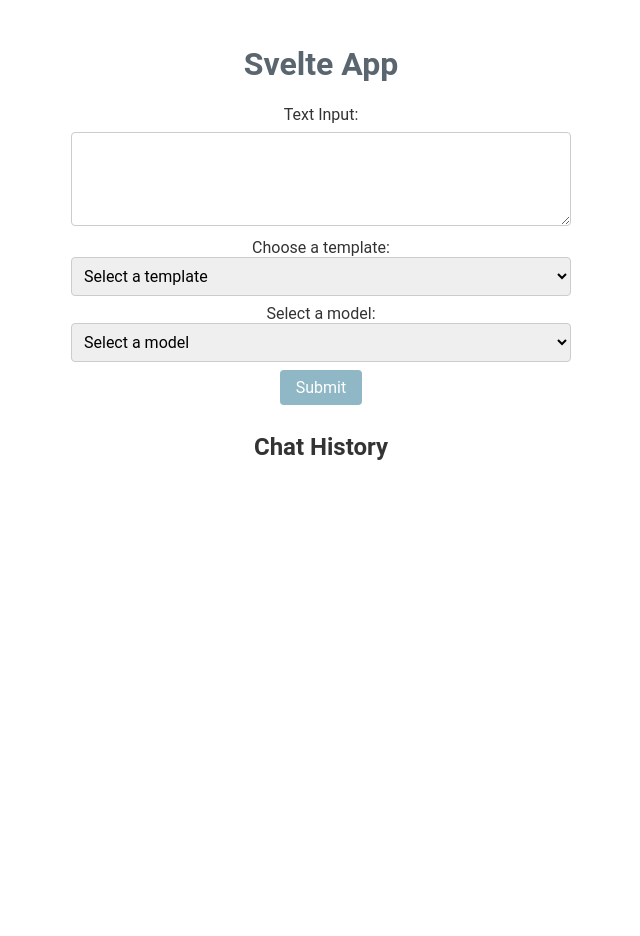
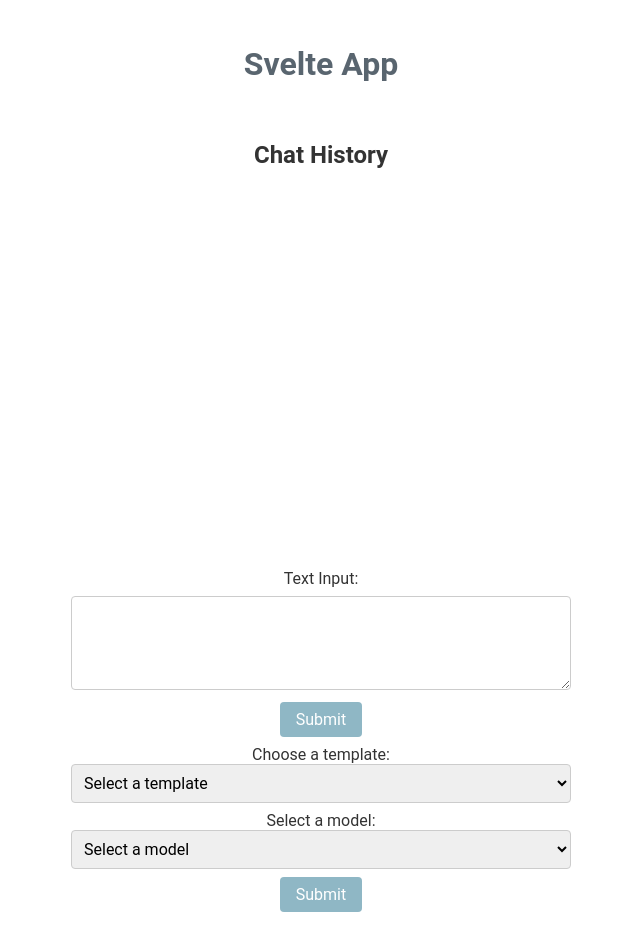
Before and after one commit to sekaki22/LM-playground, a Svelte app in the folder src/front/: page / in a window 1280 px wide. Shown: the whole page, without its empty margins (319-959 px from the left). Before the commit the page ends 800 px from the top, so only its background shows below. Built offline with nearby package versions, Linux system fonts and the light colour scheme.

Commit message:
Add scrolling chat window

```diff
--- a/src/front/src/App.svelte
+++ b/src/front/src/App.svelte
@@ -39,6 +39,7 @@
   };
 
   const submitForm = async (hist) => {
+      console.log(textInput)
     chatHistory = [...chatHistory, { type: 'input', content: textInput }];
     const response = await fetch(`/predict?prompt=${encodeURIComponent(textInput)}`, {
       method: 'GET',
@@ -56,12 +57,31 @@
 </script>
 
 <main>
-  <h1>Svelte App</h1>
+    <h1>Svelte App</h1>
 
-  <div>
-    <label for="textbox">Text Input:</label>
-    <textarea bind:value="{textInput}" id="textbox" rows="4" cols="50"></textarea>
+  <div class="chat-window">
+    <div class="chat-history">
+      <h2>Chat History</h2>
+      <ul>
+        {#each chatHistory as entry (entry.content)}
+          <li class="{entry.type}">
+            <span class="label">{entry.type === 'input' ? 'You:' : 'Model:'}</span>
+          <div class="message-box">
+            {@html entry.content.replace(/\n/g, '<br>')}
+            </div>
+          </li>
+        {/each}
+      </ul>
+    </div>
+    <div class="input-area">
+      <label for="textbox">Text Input:</label>
+      <textarea bind:value="{textInput}" id="textbox" rows="4" cols="50"></textarea>
+      <div>
+        <button on:click="{submitForm}">Submit</button>
+      </div>
+    </div>
   </div>
+
     <TemplateChooser
     {templates}
     bind:selectedTemplate
@@ -75,20 +95,6 @@
   />
   <div>
     <button on:click="{submitForm}">Submit</button>
-  </div>
-
-  <div class="chat-history">
-    <h2>Chat History</h2>
-    <ul>
-      {#each chatHistory as entry (entry.content)}
-        <li class="{entry.type}">
-          <span class="label">{entry.type === 'input' ? 'You:' : 'Model:'}</span>
-          <div class="message-box">
-            {@html entry.content.replace(/\n/g, '<br>')}
-          </div>
-        </li>
-      {/each}
-    </ul>
   </div>
 
 
@@ -172,17 +178,22 @@
     padding: 0.5em;
     border-radius: 4px;
   }
-
-  .loading {
-    background-color: #f0ad4e;
+.chat-window {
+    display: flex;
+    flex-direction: column;
+    height: 80vh;
+    max-width: 500px;
+    margin: 0 auto;
   }
 
-  .success {
-    background-color: #5cb85c;
+  .chat-history {
+    flex-grow: 1;
+    overflow-y: auto;
+    margin-bottom: 1em;
   }
 
-  .error {
-    background-color: #d9534f;
+  .input-area {
+    flex-shrink: 1;
   }
 
 </style>
```
